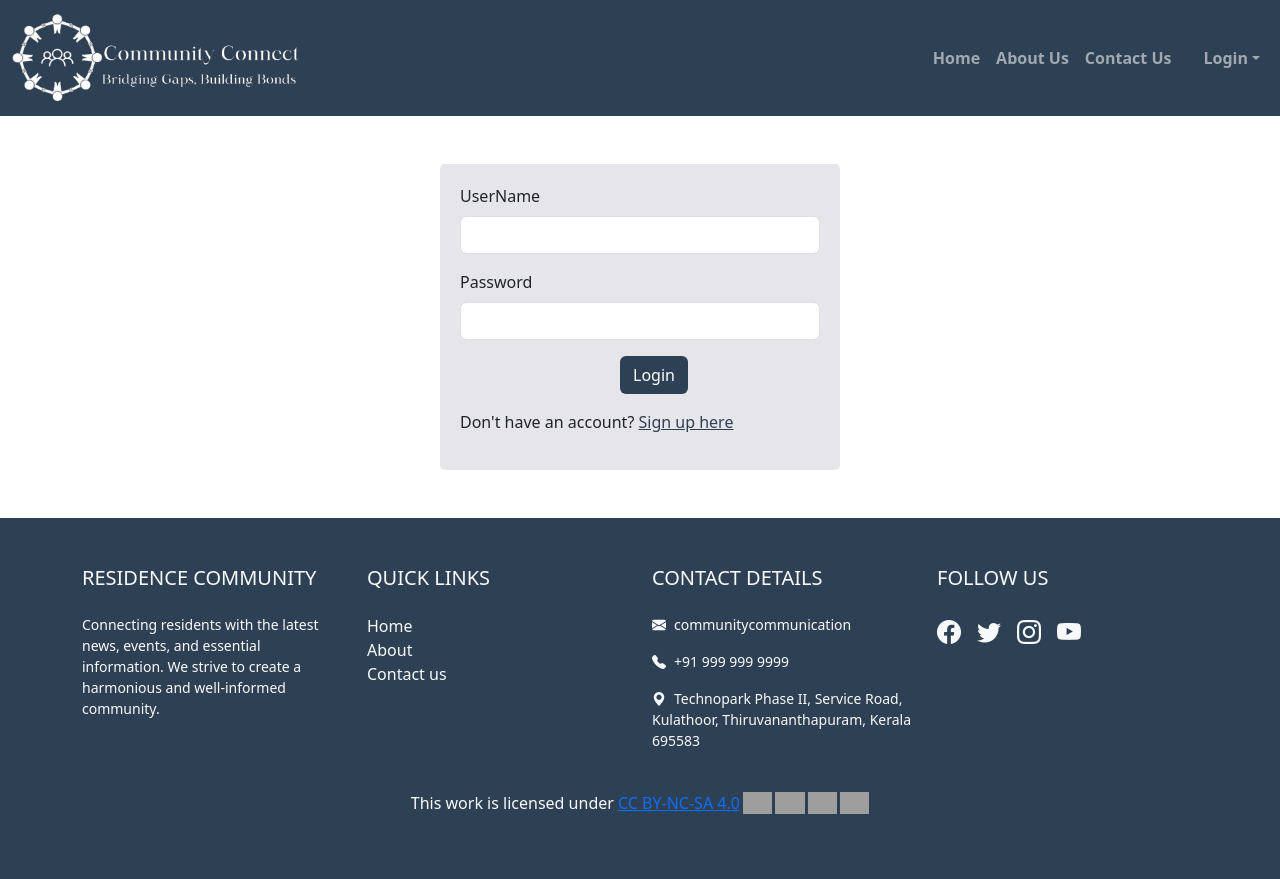
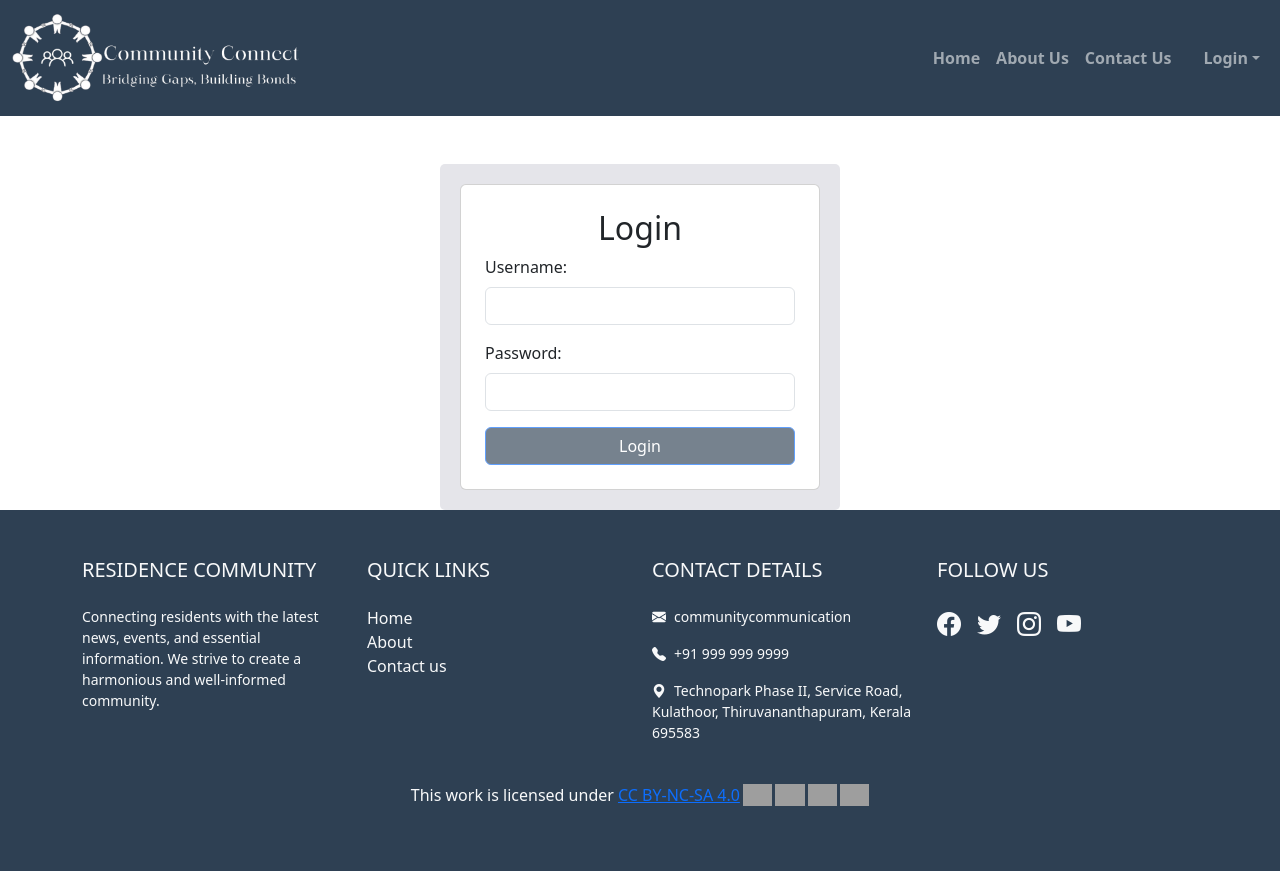
Before and after one commit to 19kummitha/CapstoneFrontEnd, an Angular app in the folder communityWebsite/: page /residentlogin in a window 1280 px wide. Built offline with nearby package versions, Linux system fonts and the light colour scheme; grey boxes are pictures that could not be loaded.

Commit message:
connected authentication and accessed token with angular .

```diff
--- /dev/null
+++ b/communityWebsite/src/app/Models/loginresponse.ts
@@ -0,0 +1,4 @@
+export interface LoginResponse{
+    token:string;
+    expiration:string;
+}
--- a/communityWebsite/src/app/components/residentlogin/residentlogin.component.html
+++ b/communityWebsite/src/app/components/residentlogin/residentlogin.component.html
@@ -1,18 +1,22 @@
-<div class="container my-5">
-    <form>
-        <div class="mb-3">
-          <label for="username" class="form-label">UserName</label>
-          <input type="text" class="form-control" id="username">
-        </div>
-        <div class="mb-3">
-          <label for="InputPassword1" class="form-label">Password</label>
-          <input type="password" class="form-control" id="InputPassword1">
-        </div>
-        <div class="loginbtn">
-            <button type="submit" class="btn">Login</button>
-        </div>
-        <div class="mt-3">
-            <p>Don't have an account? <a routerLink="/signup">Sign up here</a></p>
+<div class="container mt-5">
+      <div class="card p-4">
+        <h2 class="card-title text-center">Login</h2>
+        <form (ngSubmit)="onLogin()" #loginForm="ngForm">
+          <div class="mb-3">
+            <label for="username" class="form-label">Username:</label>
+            <input type="text" id="username" name="username" class="form-control" [(ngModel)]="username" required #usernameInput="ngModel"/>
+            <div *ngIf="usernameInput.invalid && (usernameInput.dirty || usernameInput.touched)" class="invalid-feedback">
+              Username is required.
+            </div>
           </div>
-    </form>
+          <div class="mb-3">
+            <label for="password" class="form-label">Password:</label>
+            <input type="password" id="password" name="password" class="form-control" [(ngModel)]="password" required #passwordInput="ngModel"/>
+            <div *ngIf="passwordInput.invalid && (passwordInput.dirty || passwordInput.touched)" class="invalid-feedback">
+              Password is required.
+            </div>
+          </div>
+          <button type="submit" class="btn btn-primary w-100" [disabled]="loginForm.invalid">Login</button>
+        </form>
+      </div>
 </div>
--- a/communityWebsite/src/app/components/residentlogin/residentlogin.component.ts
+++ b/communityWebsite/src/app/components/residentlogin/residentlogin.component.ts
@@ -1,5 +1,6 @@
 import { Component } from '@angular/core';
 import { Router } from '@angular/router';
+import { LoginService } from '../../services/login.service';
 
 @Component({
   selector: 'app-residentlogin',
@@ -7,9 +8,22 @@ import { Router } from '@angular/router';
   styleUrl: './residentlogin.component.css'
 })
 export class ResidentloginComponent {
-  constructor(private router: Router) { }
+  username: string = '';
+  password: string = '';
+  constructor(private router: Router,private loginService:LoginService) { }
 
   onSubmit() {
     this.router.navigate(['/login']);
 }
+onLogin() {
+  this.loginService.login(this.username, this.password).subscribe({
+    next: (response) => {
+      console.log('Login successful', response);
+      localStorage.setItem('token', response.token);
+    },
+    error: (error) => {
+      console.error('Login failed', error);
+    }
+  });
 }
+}
--- /dev/null
+++ b/communityWebsite/src/app/services/login.service.ts
@@ -0,0 +1,15 @@
+import { HttpClient } from '@angular/common/http';
+import { Injectable } from '@angular/core';
+import { Observable } from 'rxjs';
+import { LoginResponse } from '../Models/loginresponse';
+
+@Injectable({
+  providedIn: 'root'
+})
+export class LoginService {
+  private apiUrl='http://localhost:5001/api/auth/login';
+  constructor(private http:HttpClient) { }
+  login(username: string, password: string): Observable<LoginResponse> {
+    return this.http.post<LoginResponse>(this.apiUrl, { username, password });
+  }
+}
```
Also changed, not shown: communityWebsite/src/app/app.module.ts (+5 -2 lines), 1 other file (tests, documents, lock files or other folders).
